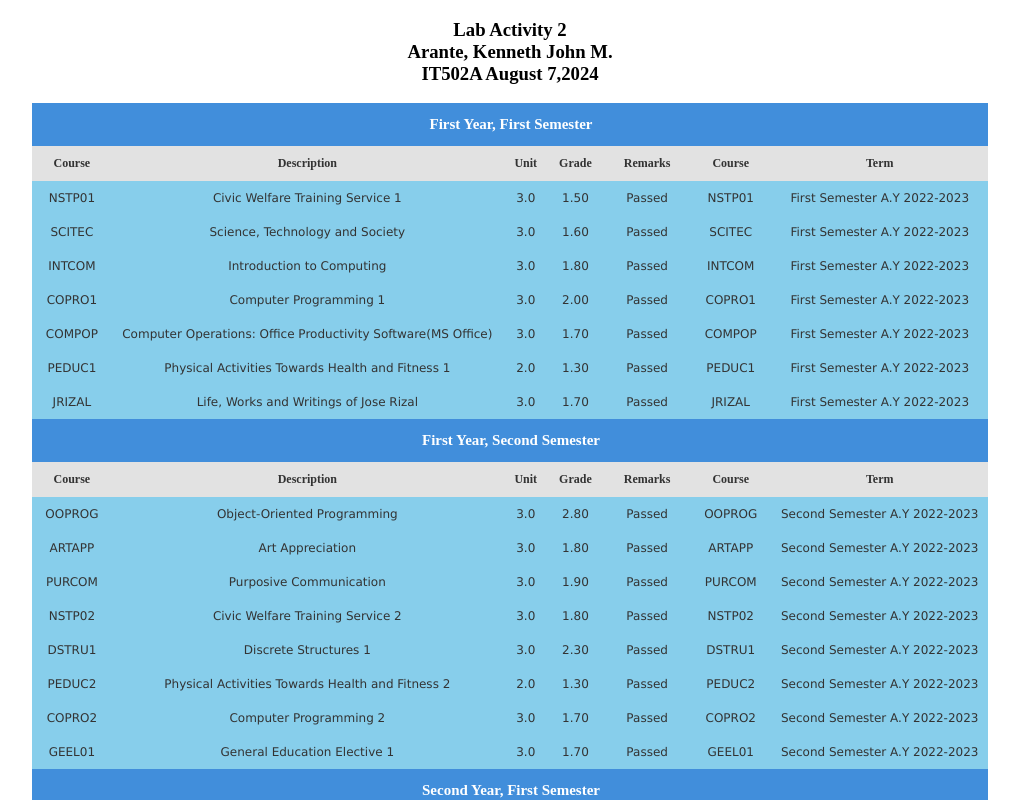
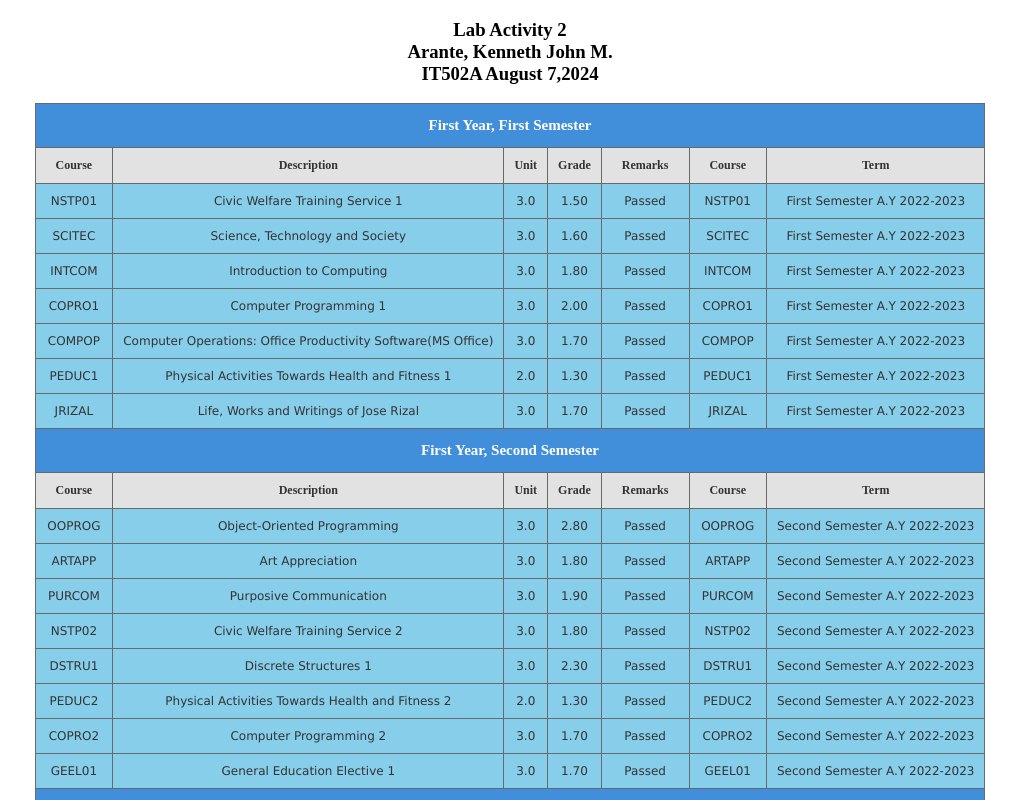
Before and after one commit to kenzanity3/Lab-Activity-2-Arante-Webtech, a plain HTML site: page index.html in a window 1280 px wide. Shown: the top 800 px of the page, without its empty margins (130-1149 px from the left). Drawn offline with Linux system fonts and the light colour scheme.

Commit message:
index.html

```diff
--- a/index.html
+++ b/index.html
@@ -1,7 +1,7 @@
 <!DOCTYPE html>
 
 <style>
-table,th,td{padding: 10px; border: 1px black; border-collapse: collapse; text-align: center; font-size: 12px; font-family: Verdana, 'Segoe UI', Tahoma, sans-serif; text-indent: 2px;}
+table,th,td{padding: 10px; border: 1px solid #696969; border-collapse: collapse; text-align: center; font-size: 12px; font-family: Verdana, 'Segoe UI', Tahoma, sans-serif;}
 th{background-color: #e2e2e2; color: #333333; font-family:'Times New Roman', Times, serif}
 td{background-color: skyblue; color: #333333;}
 .nottaken {background-color: white;}
```
